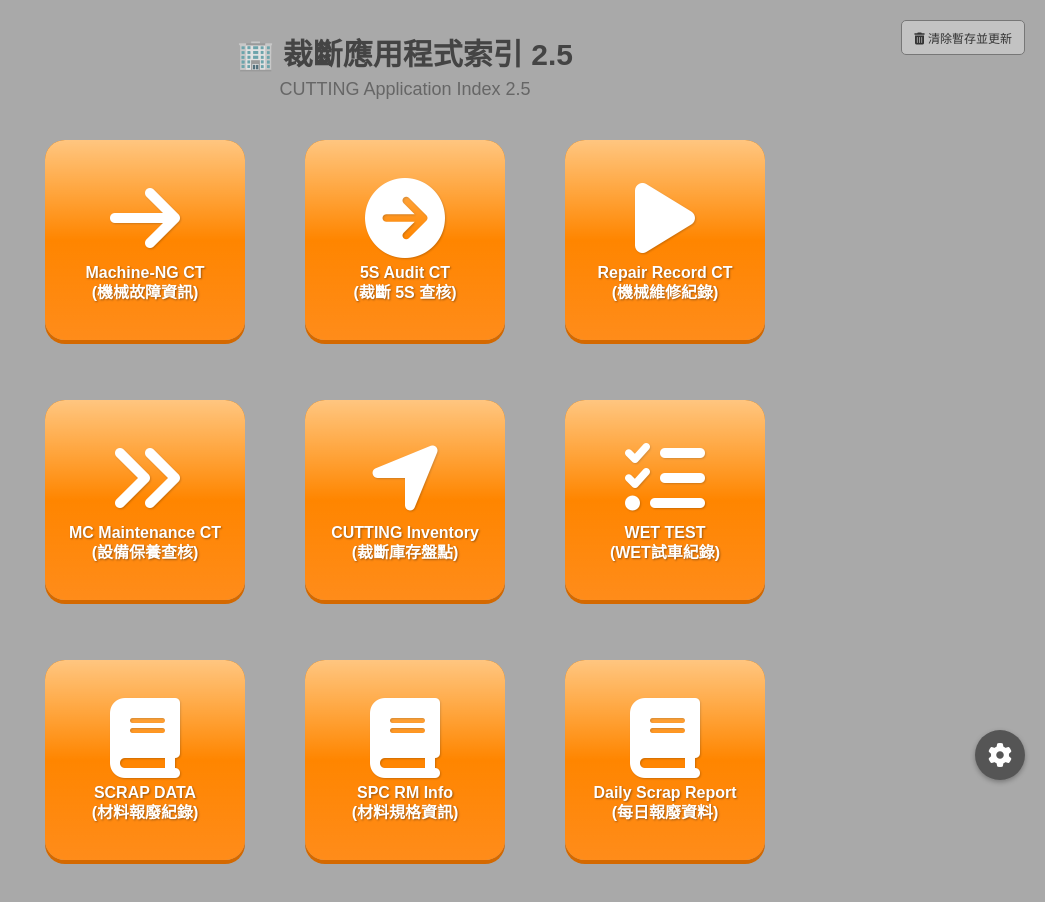
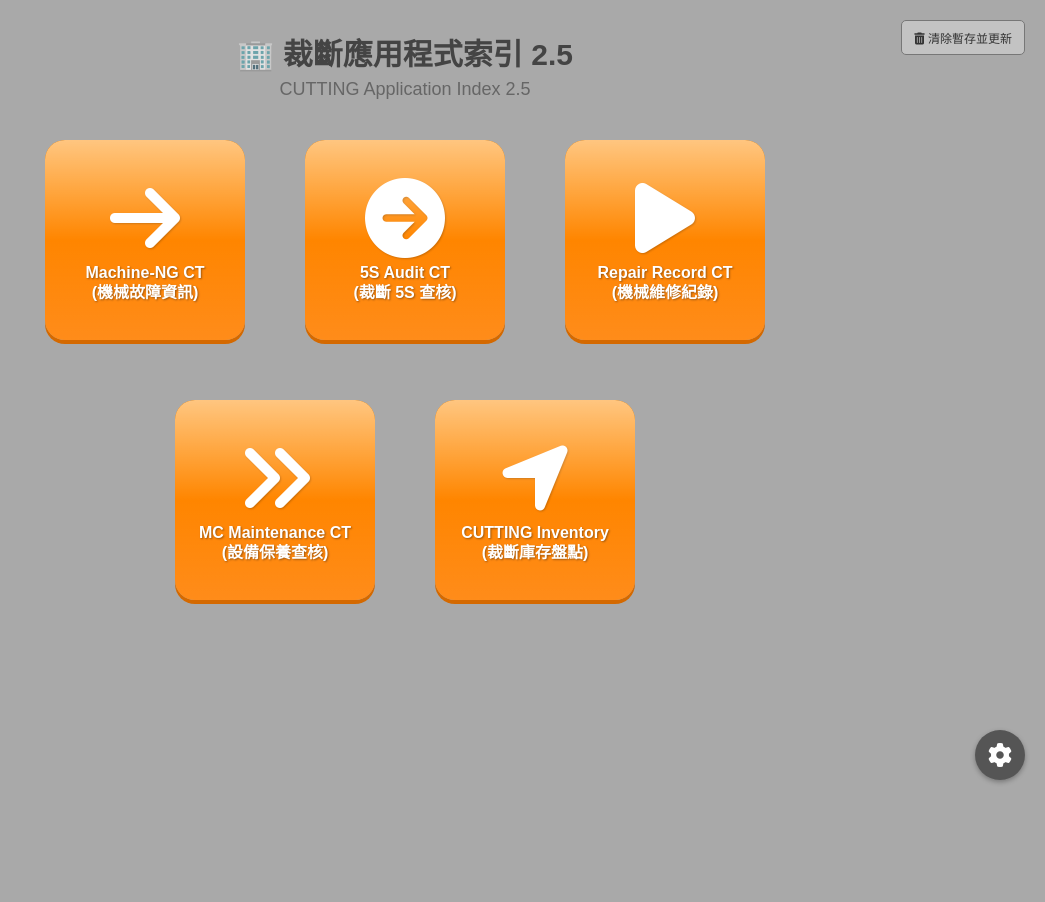
Before and after one commit to DEREKLIN1429/Cutting-ALL-KEY, a plain HTML site: page index.html in a window 1280 px wide. Shown: the whole page, without its empty margins (235-1280 px from the left). After the commit the page ends 860 px from the top, so only its background shows below. Drawn offline with Linux system fonts and the light colour scheme.

Commit message:
Update index.html

```diff
--- a/index.html
+++ b/index.html
@@ -387,11 +387,8 @@
             { en: "5S Audit CT", cn: "裁斷 5S 查核", url: "https://dereklin1429.github.io/5S-audit-CT/", icon: "fa-arrow-circle-right" },
             { en: "Repair Record CT", cn: "機械維修紀錄", url: "https://dereklin1429.github.io", icon: "fa-play" },
             { en: "MC Maintenance CT", cn: "設備保養查核", url: "https://dereklin1429.github.io/Maintenance-CT/", icon: "fa-angle-double-right" },
-            { en: "CUTTING Inventory", cn: "裁斷庫存盤點", url: "https://dereklin1429.github.io/derekctInventory03/", icon: "fa-location-arrow" },
-            { en: "WET TEST", cn: "WET試車紀錄", url: "https://dereklin1429.github.io/MCWETTEST01/", icon: "fa-list-check" },
-            { en: "SCRAP DATA", cn: "材料報廢紀錄", url: "https://dereklin1429.github.io/Monthly-Scrap-Data-Statistics-V3.0/", icon: "fa-book" },
-            { en: "SPC RM Info", cn: "材料規格資訊", url: "https://dereklin1429.github.io/Spec-and-raw-material-searcher/", icon: "fa-book" } ,
-           { en: "Daily Scrap Report", cn: "每日報廢資料", url: "http://dereklin1429.github.io/Scrap-everyday-update-V4/", icon: "fa-book" }
+            { en: "CUTTING Inventory", cn: "裁斷庫存盤點", url: "https://dereklin1429.github.io/derekctInventory03/", icon: "fa-location-arrow" }
+
         ];
 
         let appButtons = [];
```
